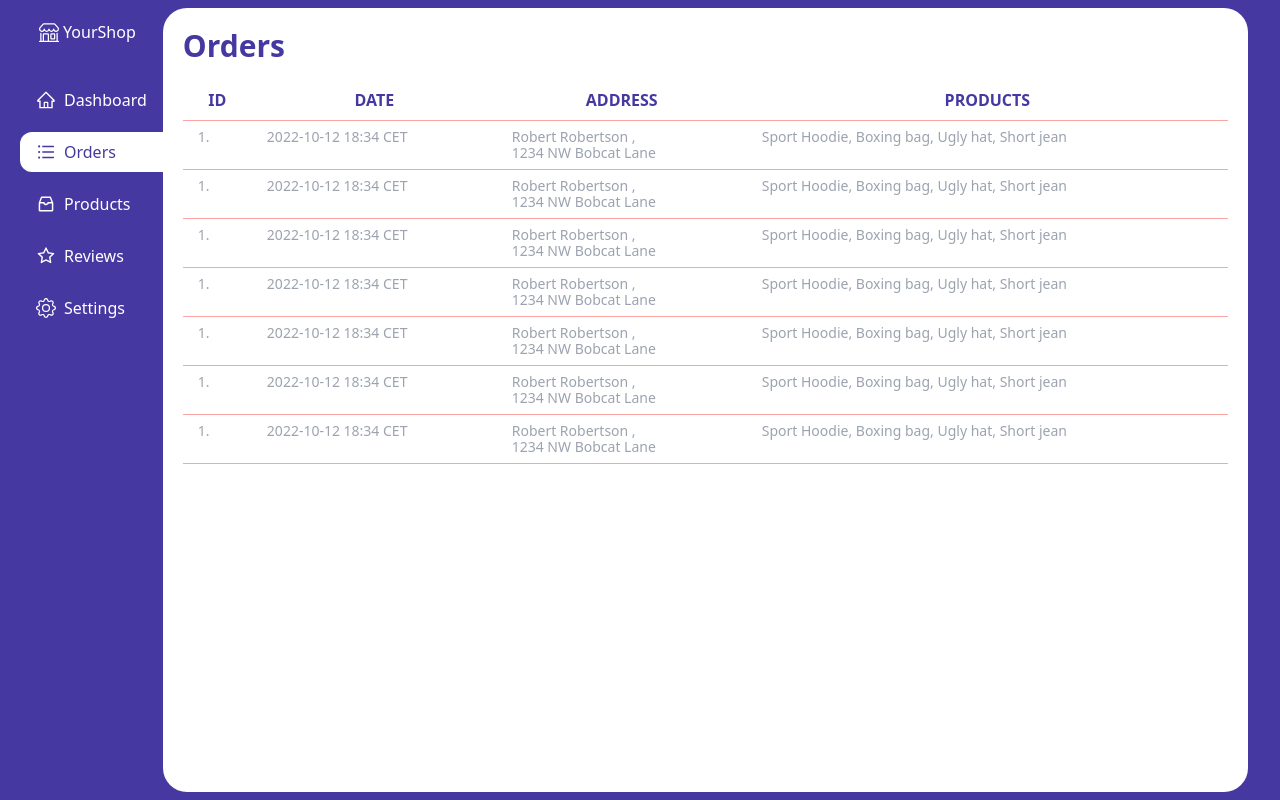
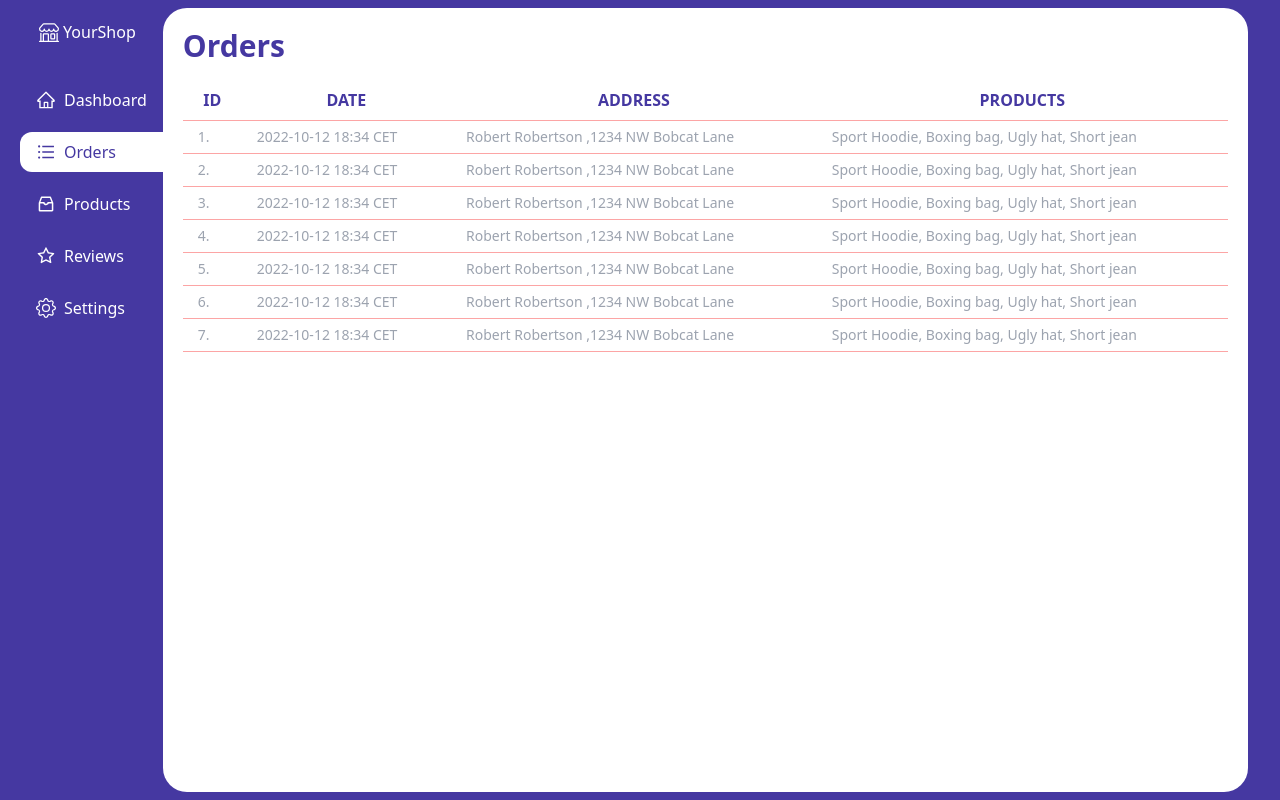
Before and after one commit to gift56/dashboard, a React (Vite) app: page /orders in a window 1280 px wide. Built offline with nearby package versions, Linux system fonts and the light colour scheme.

Commit message:
added those stuff

```diff
--- a/src/Page/Order.jsx
+++ b/src/Page/Order.jsx
@@ -70,19 +70,18 @@ const Order = () => {
         </thead>
         <tbody>
           {data.map(({ id, date, address, product }) => (
-            <tr>
+            <tr key={id}>
               <td className="px-[15px] py-[8px] align-top text-sm leading-4 text-gray-400 border-b border-red-300">
-                1.
+                {id}.
               </td>
               <td className="px-[15px] py-[8px] align-top text-sm leading-4 text-gray-400 border-b border-red-300">
-                2022-10-12 18:34 CET
+                {date}
               </td>
               <td className="px-[15px] py-[8px] align-top text-sm leading-4 text-gray-400 border-b border-red-300">
-                Robert Robertson ,<br />
-                1234 NW Bobcat Lane
+                {address}
               </td>
               <td className="px-[15px] py-[8px] align-top text-sm leading-4 text-gray-400 border-b border-red-300">
-                Sport Hoodie, Boxing bag, Ugly hat, Short jean
+                {product}
               </td>
             </tr>
           ))}
```
